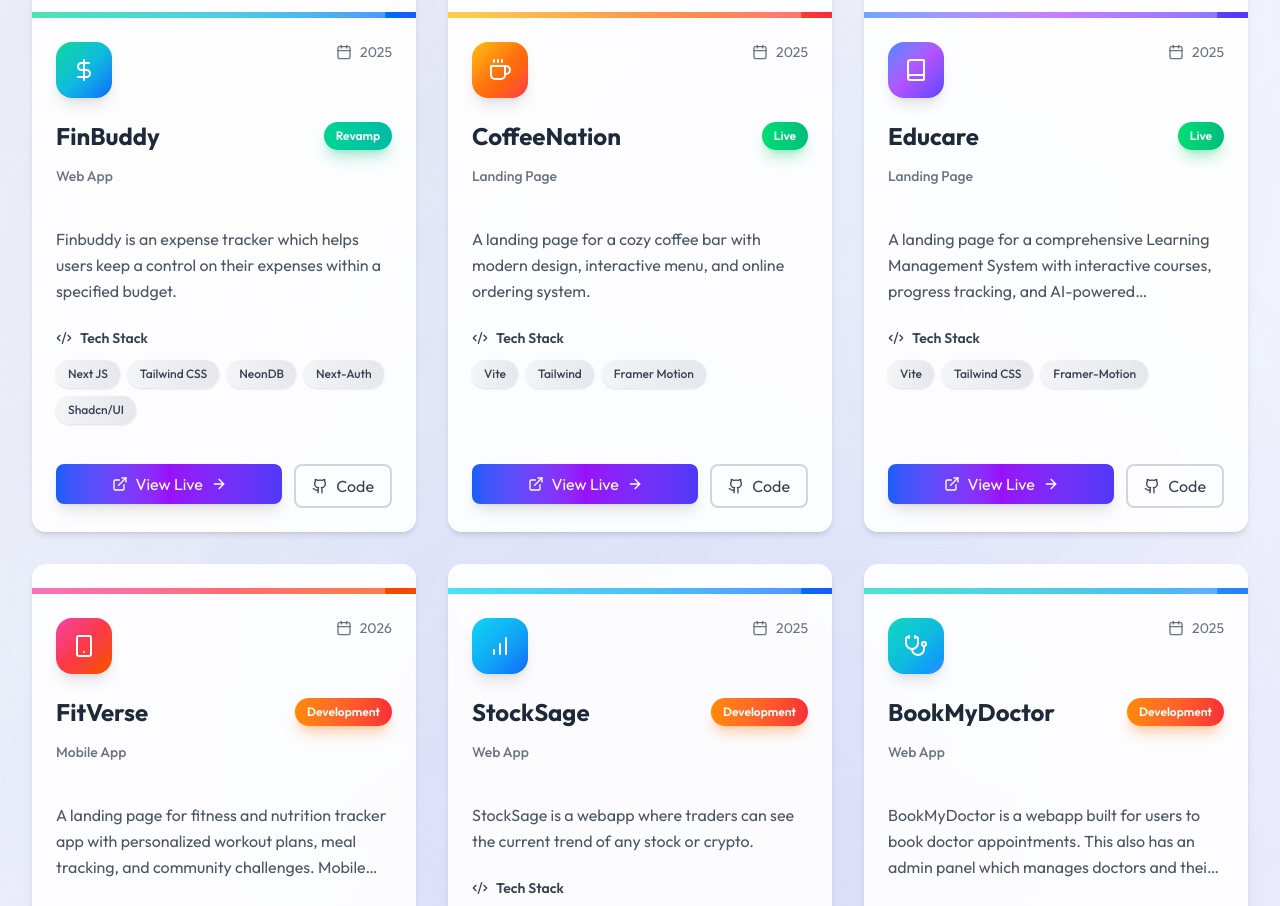
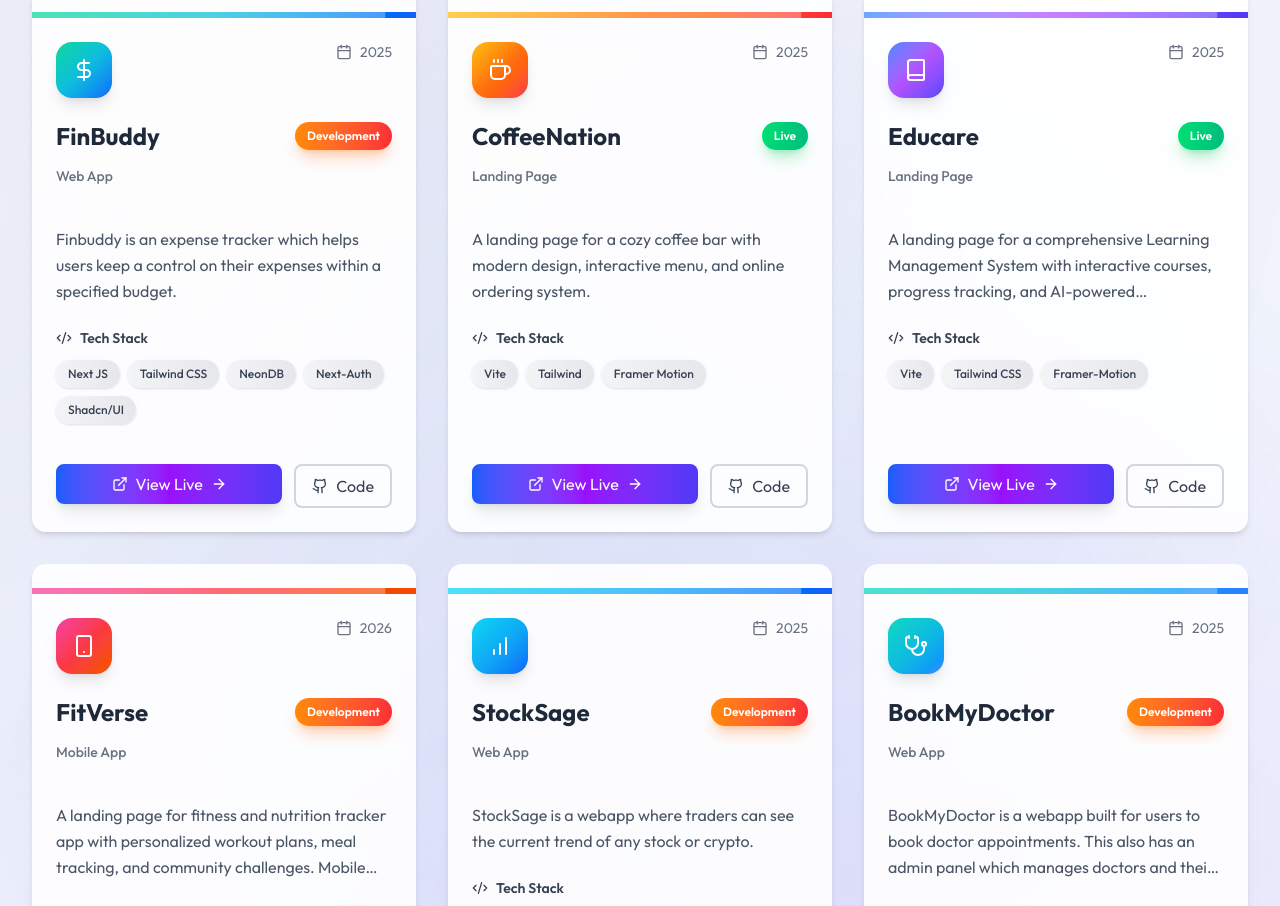
Before and after one commit to chiragRane-Projects/Portfolio, a React (Vite) app: page / in a window 1280 px wide. Shown: the part 2281-3187 px from the top of the page. Built offline with nearby package versions, Linux system fonts and the light colour scheme.

Commit message:
project changes

```diff
--- a/src/components/Projects.jsx
+++ b/src/components/Projects.jsx
@@ -13,7 +13,7 @@ const projects = [
     tech: ['Next JS', 'Tailwind CSS', 'NeonDB', 'Next-Auth', 'Shadcn/UI'],
     category: 'Web App',
     year: '2025',
-    status: 'Revamp',
+    status: 'Development',
     icon: DollarSign,
     gradient: 'from-emerald-400 via-cyan-500 to-blue-600',
   },
```
